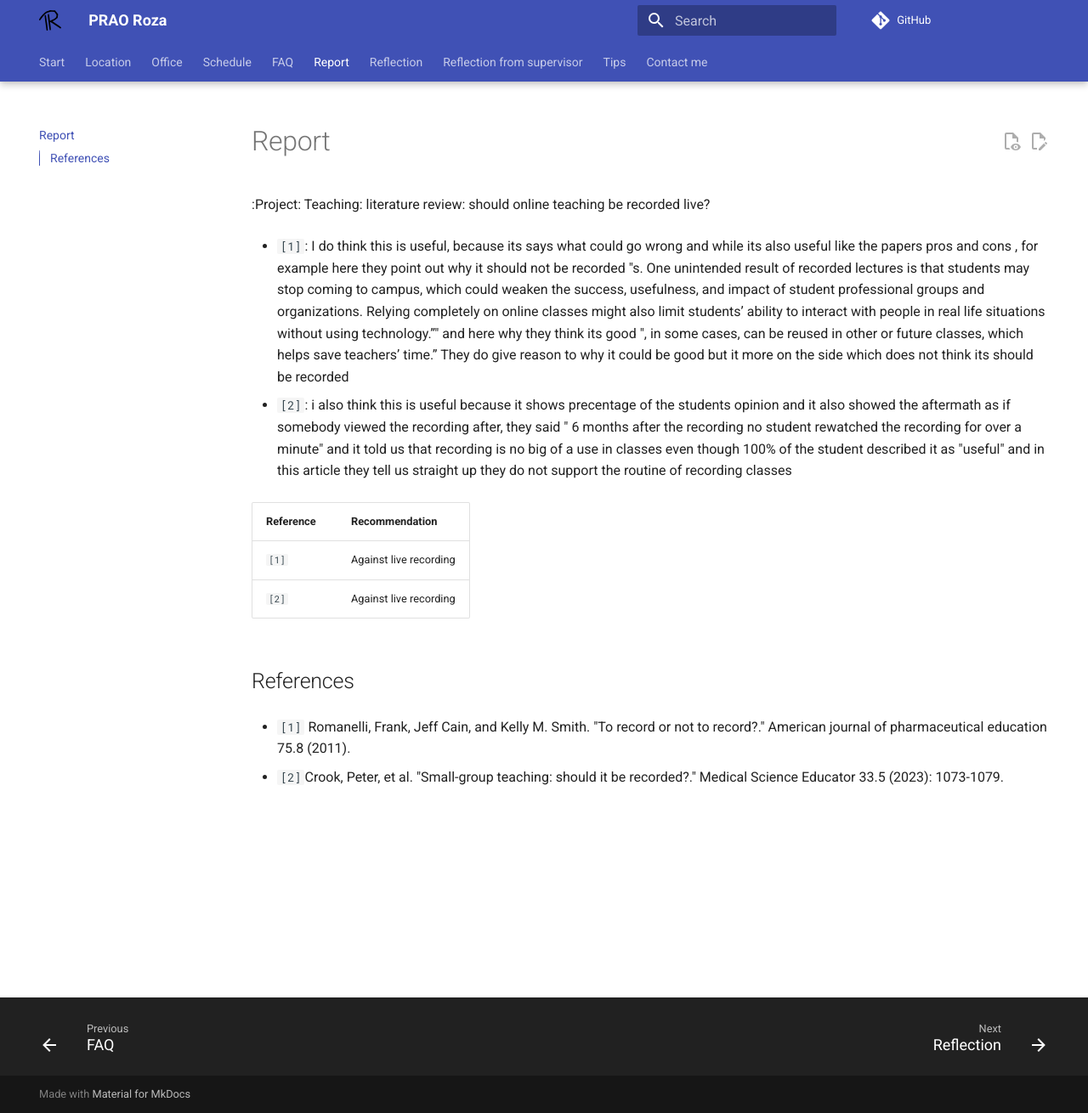
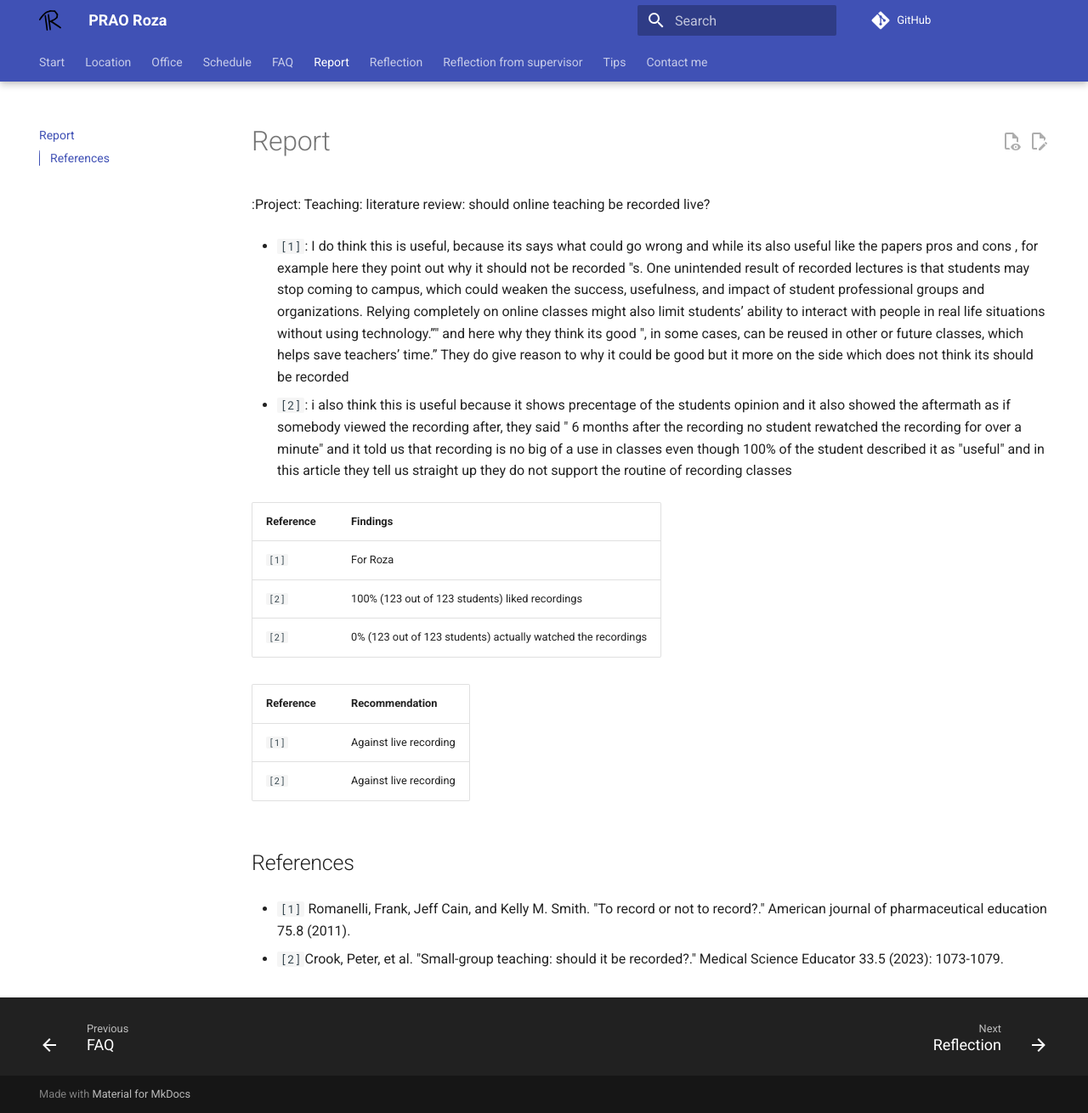
Before and after one commit to richelbilderbeek/prao_roza_20251126, an MkDocs documentation site: the page built from docs/report.md, in a window 1280 px wide and 1310 px high. Shown: the whole window at 85% size. Built offline with MkDocs 1.6.1 and Material for MkDocs 9.7.7, drawn with Linux system fonts in a browser that asks for light colours; comment, search, counter and statistics services are not loaded.

Commit message:
Update report.md

```diff
--- a/docs/report.md
+++ b/docs/report.md
@@ -6,6 +6,14 @@
 some cases, can be reused in other or future classes, which helps save teachers’ time.” They do give reason to why it could be good but it more on the side which does not think its should be recorded
 
 - `[2]`: i also think this is useful because it shows precentage of the students opinion and it also showed the aftermath as if somebody viewed the recording after, they said " 6 months after the recording no student rewatched the recording for over a minute" and it told us that recording is no big of a use in classes even though 100% of the student described it as "useful" and in this article they tell us straight up they do not support the routine of recording classes
+
+Reference|Findings
+---------|----------------------
+`[1]`    |For Roza
+`[2]`    |100% (123 out of 123 students) liked recordings
+`[2]`    |0% (123 out of 123 students) actually watched the recordings
+
+
 
  Reference|Recommendation
  ---------|----------------------
```
